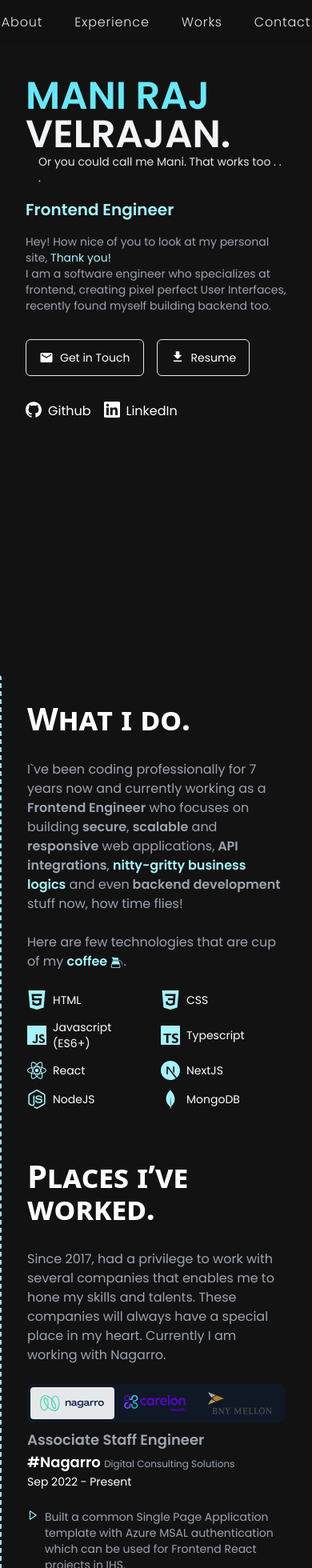
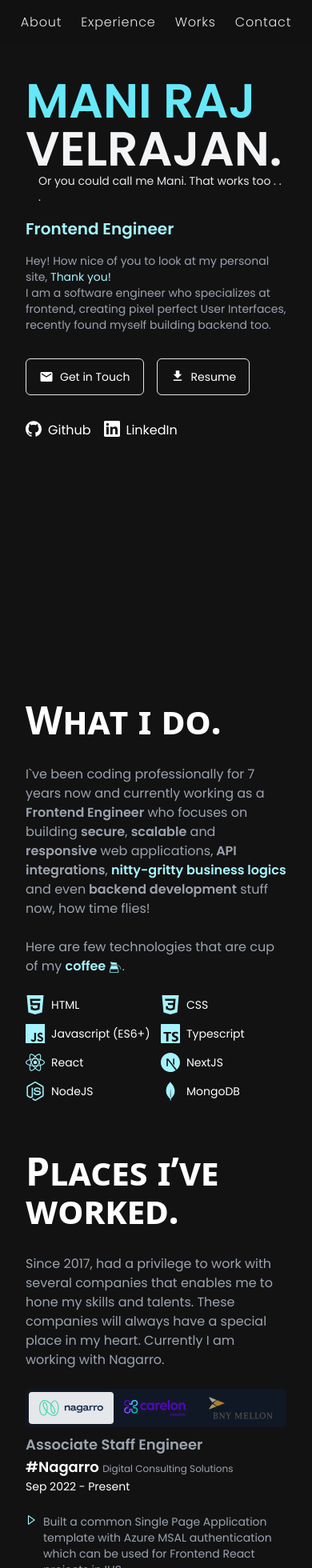
Before and after one commit to maniraj-v/Portfolio, a Next.js app: page / in a window 390 px wide. Shown: the top 1960 px of the page at 80% size. Built offline with nearby package versions, Linux system fonts and the light colour scheme.

Commit message:
Change Screen responsive to lg

```diff
--- a/app/_components/Navbar/index.tsx
+++ b/app/_components/Navbar/index.tsx
@@ -2,8 +2,8 @@ import { navLinks } from "@/app/_constants/navlinks";
 
 function Navbar() {
   return (
-    <nav className="fixed top-0 w-full py-4 px-6 sm:p-6 backdrop-blur-3xl z-10 bg-[#121212] bg-opacity-70">
-      <ul className="flex gap-10 items-center justify-center sm:justify-end sm:mr-20">
+    <nav className="fixed top-0 w-full py-4 px-6 lg:p-6 backdrop-blur-3xl z-10 bg-[#121212] bg-opacity-70">
+      <ul className="flex gap-6 sm:gap-10 items-center justify-center lg:justify-end lg:mr-20">
         {navLinks.map(({ href, label }) => {
           return (
             <li key={href}>
--- a/app/_components/Projects/ProjectList.tsx
+++ b/app/_components/Projects/ProjectList.tsx
@@ -14,7 +14,7 @@ const ProjectList = () => {
           <li
             key={index}
             className={
-              "bg-[#252525] grid sm:grid-cols-2 border border-gray-600 rounded-xl overflow-hidden min-h-48"
+              "bg-[#252525] grid lg:grid-cols-2 border border-gray-600 rounded-xl overflow-hidden min-h-48"
             }
           >
             <ScaleUpImage
@@ -27,7 +27,7 @@ const ProjectList = () => {
             <div
               className={cn(
                 "py-4 px-4 order-last",
-                isEven ? "sm:order-first" : ""
+                isEven ? "lg:order-first" : ""
               )}
             >
               <p className="font-semibold flex gap-2 items-center">
--- a/app/_components/Sidebar/index.tsx
+++ b/app/_components/Sidebar/index.tsx
@@ -3,9 +3,9 @@ import { MdDownload, MdEmail } from "react-icons/md";
 
 function Sidebar() {
   return (
-    <div className="block sm:fixed sm:max-w-[33%] px-8 sm:px-4 sm:pl-12">
-      <p className="text-5xl sm:text-6xl font-bold uppercase leading-none">
-        <span className="inline-block text-cyan-300 text-5xl sm:text-7xl hover:scale-110 transition-all">
+    <div className="block lg:fixed lg:max-w-[33%] px-8 lg:px-4 lg:pl-12">
+      <p className="text-6xl font-bold uppercase leading-none">
+        <span className="inline-block text-cyan-300 xl:text-7xl hover:scale-110 transition-all">
           Mani Raj
         </span>
         <br />
@@ -15,11 +15,12 @@ function Sidebar() {
         Or you could call me Mani. That works too . . .
       </p>
       <p className="text-xl text-cyan-200 font-bold mb-4">Frontend Engineer</p>
-      <p className="text-sm text-gray-400 mb-8">
+      <p className="text-sm text-gray-400 mb-8 max-w-[550px]">
         Hey! How nice of you to look at my personal site,{" "}
         <span className="text-cyan-200">Thank you!</span>
         <br />I am a software engineer who specializes at frontend, creating
-        pixel perfect User Interfaces, recently found myself building backend too.
+        pixel perfect User Interfaces, recently found myself building backend
+        too.
       </p>
       <div className="flex gap-4 items-center mb-8">
         <a
--- a/app/globals.css
+++ b/app/globals.css
@@ -88,7 +88,7 @@
     font-variant: small-caps;
   }
   .title-caps {
-    @apply font-heading font-variant-caps text-[2.5rem] sm:text-5xl font-semibold sm:font-bold sm:tracking-wide leading-none;
+    @apply font-heading font-variant-caps text-5xl font-semibold lg:font-bold lg:tracking-wide leading-none;
   }
   .hover-underline-translate {
     @apply bg-gradient-to-r from-accent to-accent bg-[length:0px_6px] hover:bg-[length:100%_6px] bg-left-bottom bg-no-repeat transition-[background-size] duration-500;
@@ -99,9 +99,8 @@
   .animation-pause {
     animation-play-state: paused;
   }
+  .sidebar-line {
+    border: 2px dashed transparent;
+    border-left-color: #97dffc;
+  }
 }
-
-.sidebar-line {
-  border: 2px dashed transparent;
-  border-left-color: #97dffc;
-}
--- a/app/page.tsx
+++ b/app/page.tsx
@@ -9,11 +9,11 @@ export default function Home() {
   return (
     <div>
       <Navbar />
-      <main className="grid grid-cols-1 sm:grid-cols-5">
-        <div className="min-h-screen sm:col-span-2 pt-24 relative">
+      <main className="grid grid-cols-1 lg:grid-cols-5">
+        <div className="min-h-screen lg:col-span-2 pt-24 relative">
           <Sidebar />
         </div>
-        <div className="sidebar-line sm:col-span-3 flex flex-col gap-16 max-w-[550px] p-8 sm:pt-16">
+        <div className="lg:sidebar-line lg:col-span-3 flex flex-col gap-16 max-w-[550px] p-8 lg:pt-16">
           <About />
           <Experience />
           <Projects />
```
